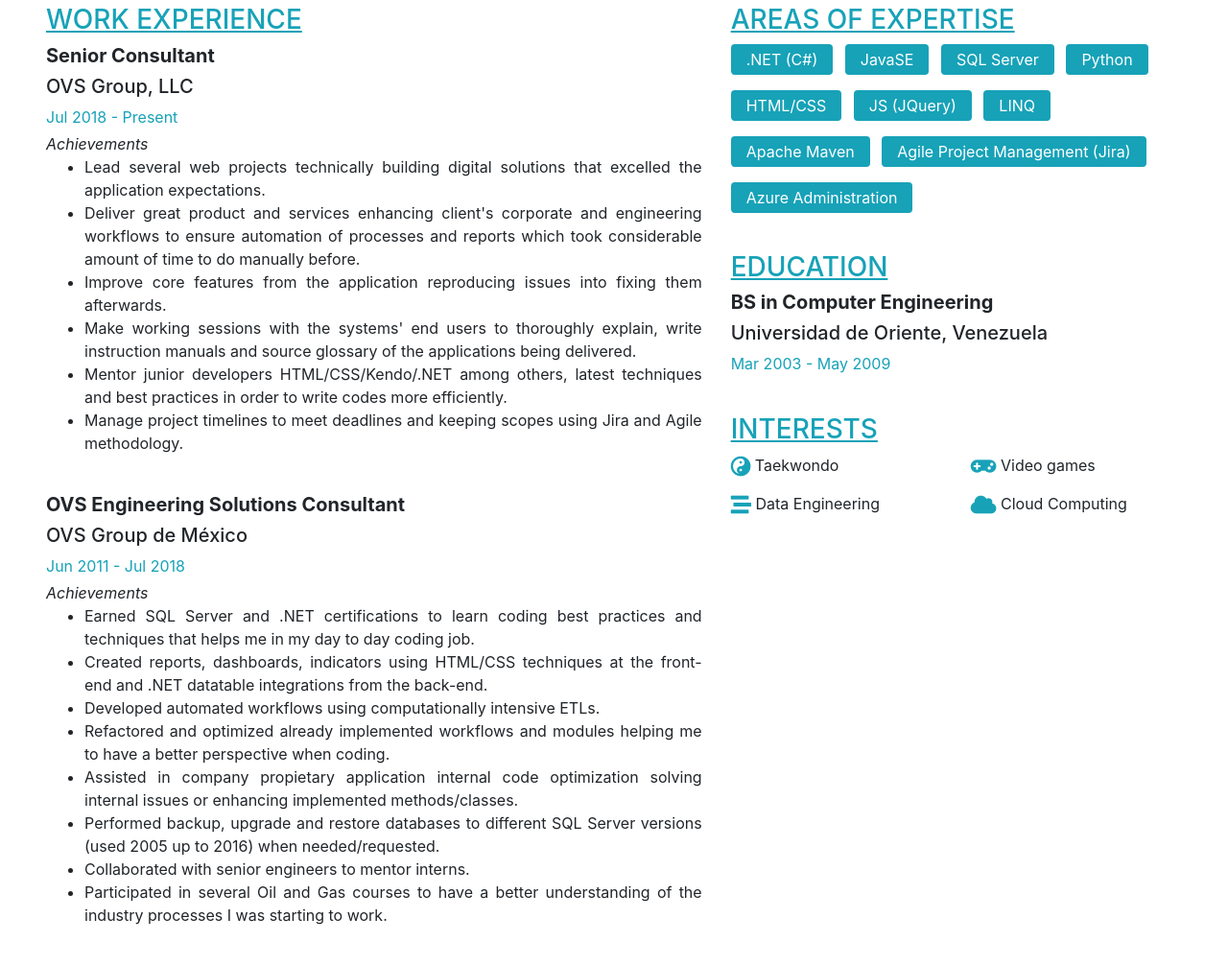
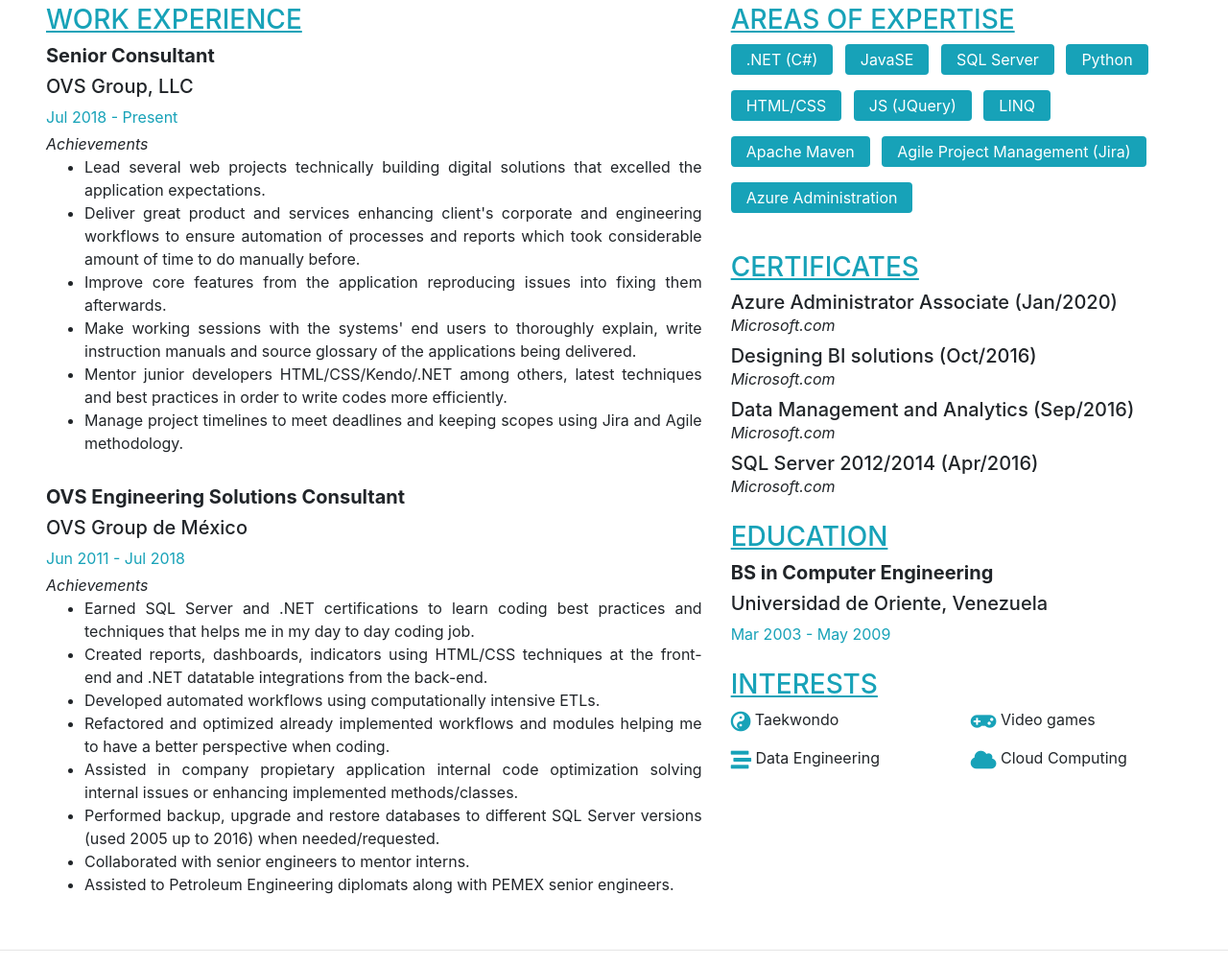
Before and after one commit to ronelzb/cv_htmltopdf, a plain HTML site: page index.html in a window 1280 px wide. Shown: the part 308-1314 px from the top of the page at 96% size. Drawn offline with nearby package versions, Linux system fonts and the light colour scheme.

Commit message:
html layout re org, added certificates section

```diff
--- a/index.html
+++ b/index.html
@@ -30,7 +30,7 @@
         <div class="row">
             <div class="col-12 pt-4 pb-2 px-5 text-white">
                 <h1>Ronel Zapata</h1>
-                <h5 class="text-info">Senior Software Engineer</h5>
+                <h5 class="text-info">Senior Consultant</h5>
                 <p class="text-justify">
                     Senior consultant and full-stack developer with 9+ years working on data analytics and business intelligence projects delivering impactful, robust and reliable engineering products in the oil and energy field, working in projects with companies of all sizes and shapes. I love participing in new challenging projects using cutting edge technologies, getting out of my comfort zone. I hold a degree on Computing Engineer by the Universidad de Oriente in Venezuela and several certifications on SQL Server, Azure and .NET developer.
                 </p>
@@ -91,7 +91,7 @@
                         Manage project timelines to meet deadlines and keeping scopes using Jira and Agile methodology.
                     </li>
                 </ul>
-                <h5 class="pt-4"><b>OVS Engineering Solutions Consultant</b></h5>
+                <h5 class="pt-3"><b>OVS Engineering Solutions Consultant</b></h5>
                 <h5>OVS Group de México</h5>
                 <p class="text-info mb-1">Jun 2011 - Jul 2018</p>
                 <i class="mb-1">Achievements</i>
@@ -118,11 +118,12 @@
                         Collaborated with senior engineers to mentor interns.
                     </li>
                     <li>
-                        Participated in several Oil and Gas courses to have a better understanding of the industry processes I was starting to work.
+                        Assisted to Petroleum Engineering diplomats along with PEMEX senior engineers.
                     </li>
                 </ul>
             </div>
             <div class="col-12 col-md-5 py-4 pr-5">
+                <div class="areas-expertise">
                     <h3 class="text-info"><u>AREAS OF EXPERTISE</u></h3>
                     <ul class="list-inline skills">
                         <li class="list-inline-item bg-info text-center text-white rounded px-3 py-1 mb-3">
@@ -156,11 +157,26 @@
                             Azure Administration
                         </li>
                     </ul>
-                <h3 class="text-info pt-2"><u>EDUCATION</u></h3>
+                </div>
+                <div class="mt-4 certificates">
+                    <h3 class="text-info"><u>CERTIFICATES</u></h3>
+                    <h5 class="mb-0">Azure Administrator Associate (Jan/2020)</h5>
+                    <i>Microsoft.com</i>
+                    <h5 class="mt-2 mb-0">Designing BI solutions (Oct/2016)</h5>
+                    <i>Microsoft.com</i>
+                    <h5 class="mt-2 mb-0">Data Management and Analytics (Sep/2016)</h5>
+                    <i>Microsoft.com</i>
+                    <h5 class="mt-2 mb-0">SQL Server 2012/2014 (Apr/2016)</h5>
+                    <i>Microsoft.com</i>
+                </div>
+                <div class="mt-4 education">
+                    <h3 class="text-info"><u>EDUCATION</u></h3>
                     <h5><b>BS in Computer Engineering</b></h5>
                     <h5>Universidad de Oriente, Venezuela</h5>
-                <p class="text-info mb-4">Mar 2003 - May 2009</p>
-                <h3 class="text-info pt-3"><u>INTERESTS</u></h3>
+                    <p class="text-info">Mar 2003 - May 2009</p>
+                </div>
+                <div class="mt-4 interests">
+                    <h3 class="text-info"><u>INTERESTS</u></h3>
                     <div class="row">
                         <div class="col-6 mb-3">
                             <i class="fas fa-yin-yang fa-lg align-middle text-info"></i>
@@ -181,6 +197,8 @@
                     </div>
                 </div>
             </div>
+        </div>
     </section>
+    <hr/>
 </body>
 </html>
```
Lines whose indentation alone changed are shown as unchanged.
